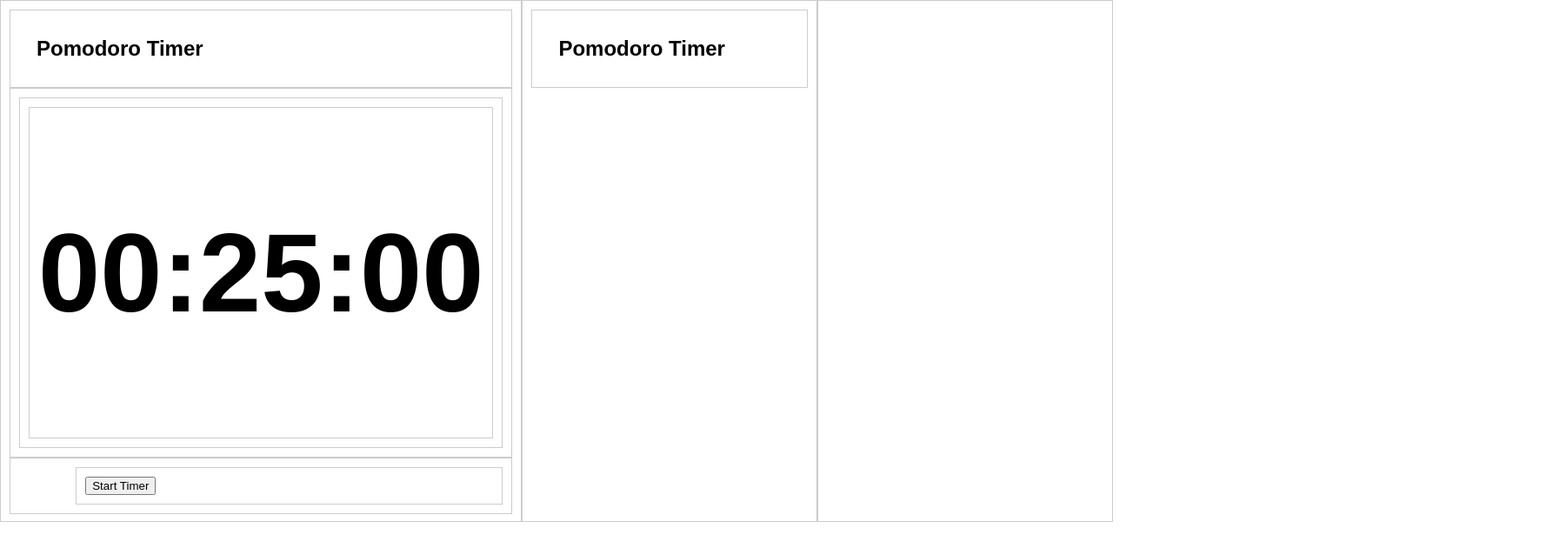
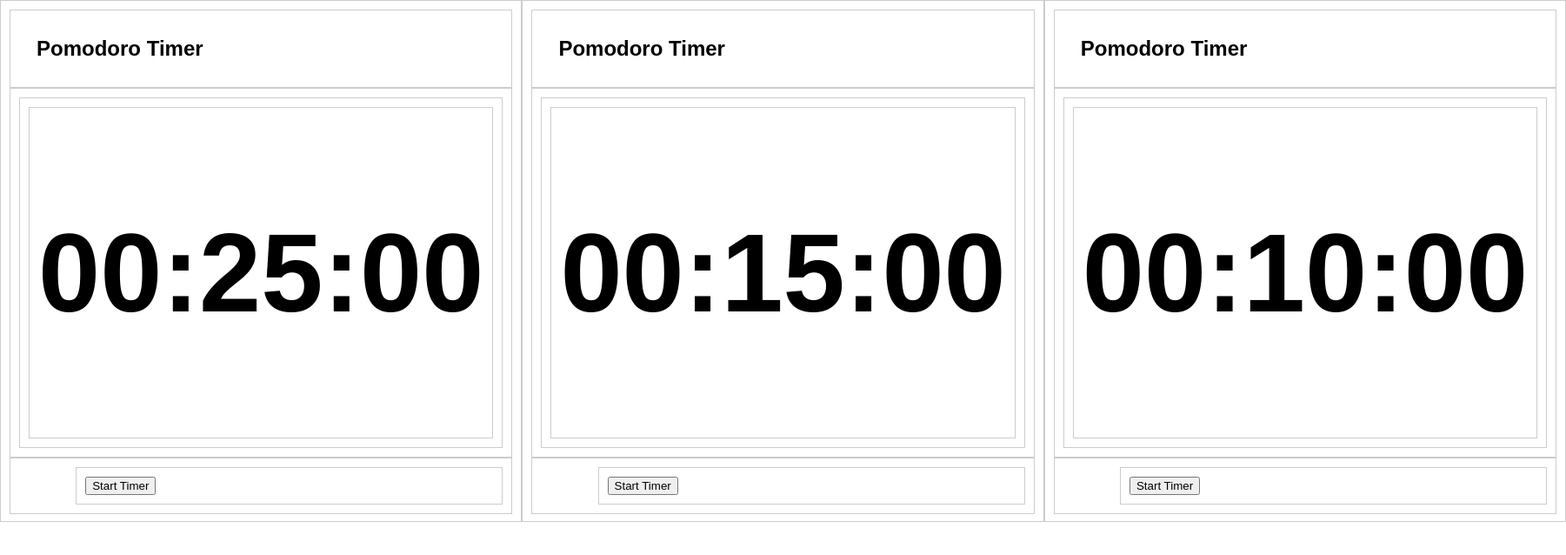
Before and after one commit to jreboqui/MultiTimerApp, a React (Create React App) app: page / in a window 1280 px wide. Shown: the top 638 px of the page at 87% size, 1801 px wide, since content can reach past the window. Built offline with nearby package versions, Linux system fonts and the light colour scheme.

Commit message:
Task 2c: All three displays with timers start and stop

```diff
--- a/public/index.html
+++ b/public/index.html
@@ -19,7 +19,7 @@
       work correctly both with client-side routing and a non-root public URL.
       Learn how to configure a non-root public URL by running `npm run build`.
     -->
-    <title>React App</title>
+    <title>It's a work in progress</title>
   </head>
   <body>
     <noscript>
--- a/src/components/Timer.js
+++ b/src/components/Timer.js
@@ -20,10 +20,14 @@ export class Timer extends React.Component
             baseTimeA: moment.duration(25, 'minutes'),
             timerStateA: timerStates.NOT_SET,
             timerA: null,
-            currentTimeB: moment.duration(25, 'minutes'),
-            baseTimeB: moment.duration(25, 'minutes'),
+            currentTimeB: moment.duration(15, 'minutes'),
+            baseTimeB: moment.duration(15, 'minutes'),
             timerStateB: timerStates.NOT_SET,
             timerB: null,
+            currentTimeC: moment.duration(10, 'minutes'),
+            baseTimeC: moment.duration(10, 'minutes'),
+            timerStateC: timerStates.NOT_SET,
+            timerC: null,
         };
 
         this.setBaseTimeA = this.setBaseTimeA.bind(this);
@@ -31,6 +35,18 @@ export class Timer extends React.Component
         this.reduceTimerA = this.reduceTimerA.bind(this);
         this.stopTimerA = this.stopTimerA.bind(this);
         this.resetTimerA = this.resetTimerA.bind(this);
+
+        this.setBaseTimeB = this.setBaseTimeB.bind(this);
+        this.startTimerB = this.startTimerB.bind(this);
+        this.reduceTimerB = this.reduceTimerB.bind(this);
+        this.stopTimerB = this.stopTimerB.bind(this);
+        this.resetTimerB = this.resetTimerB.bind(this);
+
+        this.setBaseTimeC = this.setBaseTimeC.bind(this);
+        this.startTimerC = this.startTimerC.bind(this);
+        this.reduceTimerC = this.reduceTimerC.bind(this);
+        this.stopTimerC = this.stopTimerC.bind(this);
+        this.resetTimerC = this.resetTimerC.bind(this);
 
     }
 
@@ -40,14 +56,12 @@ export class Timer extends React.Component
             currentTimeA: newBaseTime
         });
     }
-
     startTimerA(){
         this.setState({
             timerStateA: timerStates.RUNNING,
             timerA: setInterval(this.reduceTimerA, 1000)
         });
     }
-
     stopTimerA(){
         if (this.state.timerA) {
             clearInterval(this.state.timerA);
@@ -59,7 +73,6 @@ export class Timer extends React.Component
             currentTimeA: moment.duration(this.state.baseTimeA)
         })
     }
-
     reduceTimerA() {
         if (this.state.currentTimeA.get('hours') === 0
             && this.state.currentTimeA.get('minutes') === 0
@@ -76,7 +89,6 @@ export class Timer extends React.Component
             currentTimeA: newTime
         })
     }
-
     resetTimerA(){
         if (this.state.timerA) {
             clearInterval(this.state.timerA);
@@ -85,6 +97,106 @@ export class Timer extends React.Component
         this.setState({
             timerStateA: timerStates.COMPLETE,
             timerA: null,
+        })
+    }
+    //B stuff
+    setBaseTimeB(newBaseTime) {
+        this.setState({
+            baseTimeB: newBaseTime,
+            currentTimeB: newBaseTime
+        });
+    }
+    startTimerB(){
+        this.setState({
+            timerStateB: timerStates.RUNNING,
+            timerB: setInterval(this.reduceTimerB, 1000)
+        });
+    }
+    stopTimerB(){
+        if (this.state.timerB) {
+            clearInterval(this.state.timerB);
+        }
+
+        this.setState({
+            timerStateB: timerStates.NOT_SET,
+            timerB: null,
+            currentTimeB: moment.duration(this.state.baseTimeB)
+        })
+    }
+    reduceTimerB() {
+        if (this.state.currentTimeB.get('hours') === 0
+            && this.state.currentTimeB.get('minutes') === 0
+            && this.state.currentTimeB.get('seconds') === 0
+        ) {
+            this.resetTimerB();
+            return;
+        }
+
+        const newTime = moment.duration(this.state.currentTimeB);
+        newTime.subtract(1, 'second');
+
+        this.setState({
+            currentTimeB: newTime
+        })
+    }
+    resetTimerB(){
+        if (this.state.timerB) {
+            clearInterval(this.state.timerB);
+        }
+
+        this.setState({
+            timerStateB: timerStates.COMPLETE,
+            timerB: null,
+        })
+    }
+    //C stuff
+    setBaseTimeC(newBaseTime) {
+        this.setState({
+            baseTimeC: newBaseTime,
+            currentTimeC: newBaseTime
+        });
+    }
+    startTimerC(){
+        this.setState({
+            timerStateC: timerStates.RUNNING,
+            timerC: setInterval(this.reduceTimerC, 1000)
+        });
+    }
+    stopTimerC(){
+        if (this.state.timerC) {
+            clearInterval(this.state.timerC);
+        }
+
+        this.setState({
+            timerStateC: timerStates.NOT_SET,
+            timerC: null,
+            currentTimeC: moment.duration(this.state.baseTimeC)
+        })
+    }
+    reduceTimerC() {
+        if (this.state.currentTimeC.get('hours') === 0
+            && this.state.currentTimeC.get('minutes') === 0
+            && this.state.currentTimeC.get('seconds') === 0
+        ) {
+            this.resetTimerC();
+            return;
+        }
+
+        const newTime = moment.duration(this.state.currentTimeC);
+        newTime.subtract(1, 'second');
+
+        this.setState({
+            currentTimeC: newTime
+        })
+    }
+    resetTimerC(){
+        if (this.state.timerC) {
+            clearInterval(this.state.timerC);
+        }
+
+        this.setState({
+            timerStateC: timerStates.COMPLETE,
+            timerC: null,
         })
     }
 
@@ -106,6 +218,10 @@ export class Timer extends React.Component
                     timerState={this.state.timerState}
                     stopTimer={this.stopTimer} resetTimer={this.resetTimer}/> */}
                     <TimerHeader />
+                    <TimerDisplay currentTime={this.state.currentTimeB}/>
+                    <TimerButton startTimer={this.startTimerB}
+                    timerState={this.state.timerStateB}
+                    stopTimer={this.stopTimerB} resetTimer={this.resetTimerB}/>
                 </div>
                 <div className="box-3">
                     {/* <TimerHeader />
@@ -113,6 +229,11 @@ export class Timer extends React.Component
                     <TimerButton startTimer={this.startTimer}
                     timerState={this.state.timerState}
                     stopTimer={this.stopTimer} resetTimer={this.resetTimer}/> */}
+                    <TimerHeader />
+                    <TimerDisplay currentTime={this.state.currentTimeC}/>
+                    <TimerButton startTimer={this.startTimerC}
+                    timerState={this.state.timerStateC}
+                    stopTimer={this.stopTimerC} resetTimer={this.resetTimerC}/>
                 </div>
             </div>
 
```
